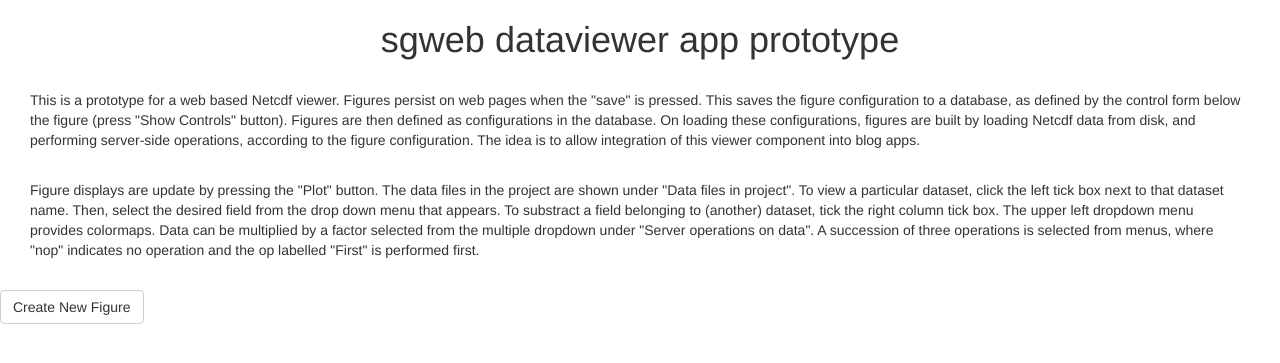
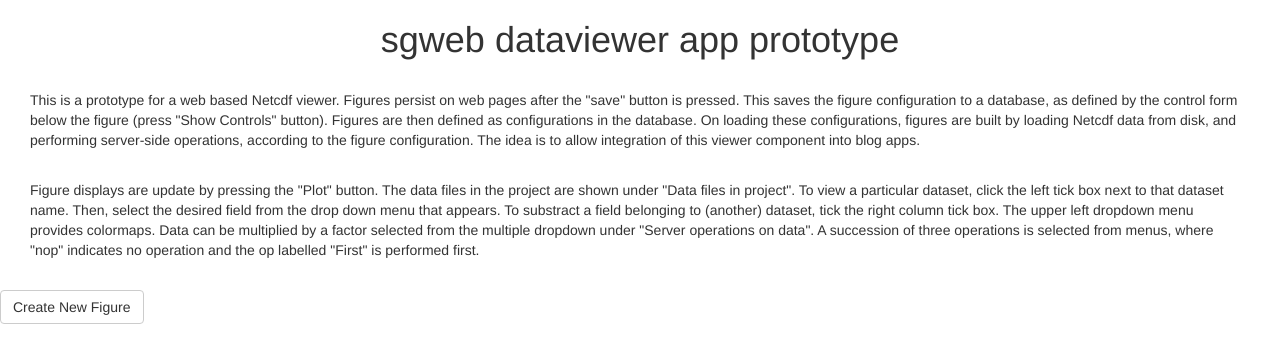
Before and after one commit to willo12/sgweb, a Django app: page /sgdata/ in a window 1280 px wide. Shown: the top 363 px of the page. Run offline with Django 3.2, Linux system fonts and the light colour scheme; data that the repository does not hold is empty; some libraries are stand-ins or nearby versions.

Commit message:
update text

```diff
--- a/templates/sgdata/index.html
+++ b/templates/sgdata/index.html
@@ -37,7 +37,7 @@
 
 
 <p>
-This is a prototype for a web based Netcdf viewer. Figures persist on web pages when the "save" is pressed. This saves the figure configuration to a database, as defined by the control form below the figure (press "Show Controls" button). Figures are then defined as configurations in the database. On loading these configurations, figures are built by loading Netcdf data from disk, and performing server-side operations, according to the figure configuration. The idea is to allow integration of this viewer component into blog apps.
+This is a prototype for a web based Netcdf viewer. Figures persist on web pages after the "save" button is pressed. This saves the figure configuration to a database, as defined by the control form below the figure (press "Show Controls" button). Figures are then defined as configurations in the database. On loading these configurations, figures are built by loading Netcdf data from disk, and performing server-side operations, according to the figure configuration. The idea is to allow integration of this viewer component into blog apps.
 </p>
 
 <p>
```
